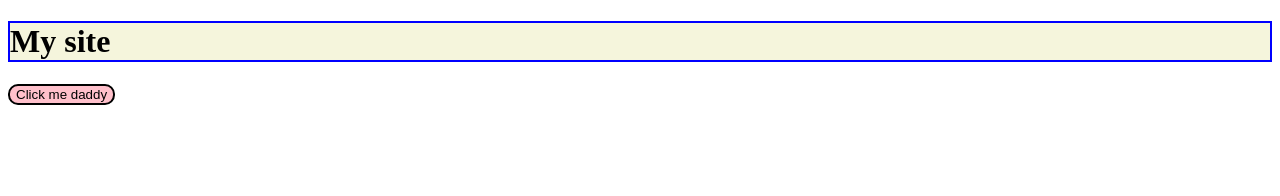
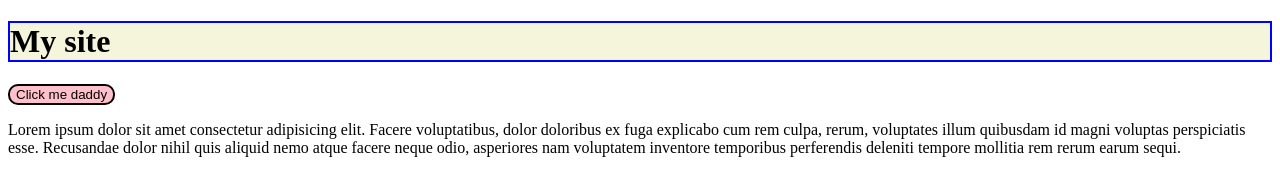
Before and after one commit to gauravguptaa28/demo-repo, a plain HTML site: page index.html in a window 1280 px wide. Drawn offline with Linux system fonts and the light colour scheme.

Commit message:
Paragraph Added

```diff
--- a/index.html
+++ b/index.html
@@ -10,6 +10,7 @@
 <body>
     <h1>My site</h1>
     <button>Click me daddy</button>
+    <p>Lorem ipsum dolor sit amet consectetur adipisicing elit. Facere voluptatibus, dolor doloribus ex fuga explicabo cum rem culpa, rerum, voluptates illum quibusdam id magni voluptas perspiciatis esse. Recusandae dolor nihil quis aliquid nemo atque facere neque odio, asperiores nam voluptatem inventore temporibus perferendis deleniti tempore mollitia rem rerum earum sequi.</p>
 </body>
 
 </html>
```
